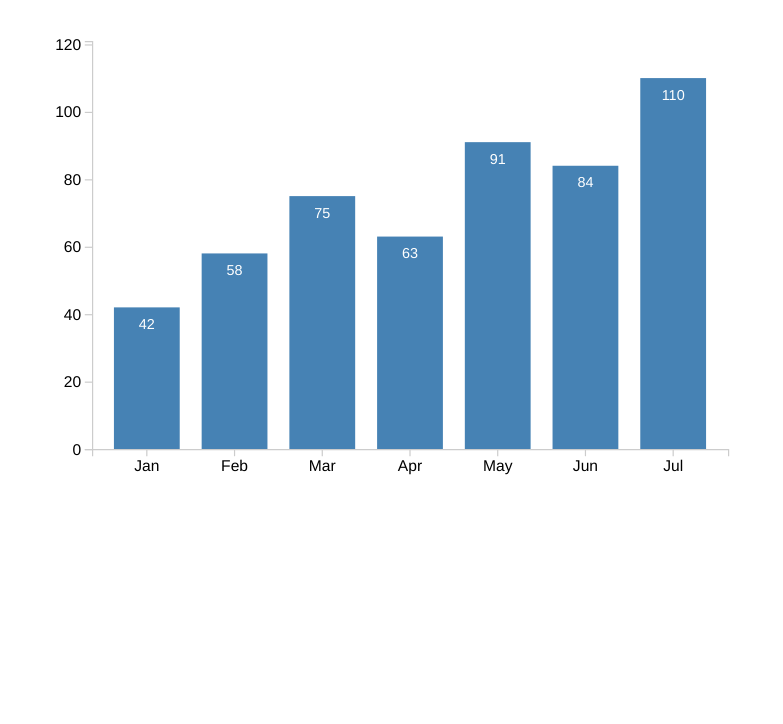
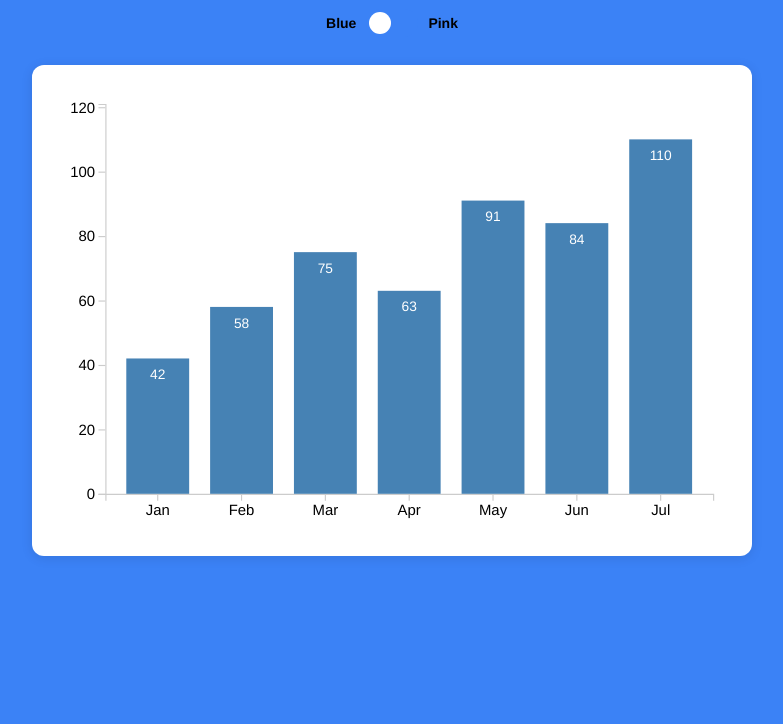
Before and after one commit to ries62/hello-world, a website: page index.html in a window 1280 px wide. Shown: the part 76-800 px from the top of the page, without its empty margins (248-1031 px from the left). Drawn offline with Linux system fonts and the light colour scheme.

Commit message:
Add blue/pink background toggle with Playwright tests

```diff
--- a/index.html
+++ b/index.html
@@ -9,26 +9,75 @@
     *, *::before, *::after { box-sizing: border-box; }
 
     body {
-      background-color: white;
       font-family: Helvetica, Arial, sans-serif;
       margin: 0;
       padding: 24px 16px;
       display: flex;
       flex-direction: column;
       align-items: center;
+      transition: background-color 0.3s;
+      background-color: white;
     }
 
+    body.bg-blue { background-color: #3b82f6; }
+    body.bg-pink { background-color: #ec4899; }
+
     h1 {
-      margin: 0 0 32px;
+      margin: 0 0 24px;
       font-size: clamp(1.4rem, 4vw, 2rem);
     }
 
-    #chart-container {
+    .toggle-container {
+      display: flex;
+      align-items: center;
+      gap: 10px;
+      margin-bottom: 28px;
+      font-size: 14px;
+      font-weight: 600;
+    }
+
+    #bg-toggle {
+      width: 52px;
+      height: 28px;
+      background: #3b82f6;
+      border: none;
+      border-radius: 14px;
+      cursor: pointer;
+      position: relative;
+      transition: background 0.3s;
+      padding: 0;
+    }
+
+    #bg-toggle[aria-checked="false"] {
+      background: #ec4899;
+    }
+
+    #bg-toggle .thumb {
+      position: absolute;
+      top: 3px;
+      left: 3px;
+      width: 22px;
+      height: 22px;
+      background: white;
+      border-radius: 50%;
+      transition: transform 0.3s;
+      pointer-events: none;
+    }
+
+    #bg-toggle[aria-checked="false"] .thumb {
+      transform: translateX(24px);
+    }
+
+    .chart-card {
+      background: white;
+      border-radius: 12px;
+      padding: 16px;
       width: 100%;
       max-width: 720px;
+      box-shadow: 0 2px 12px rgba(0,0,0,0.1);
     }
 
-    #chart-container svg {
+    .chart-card svg {
       width: 100%;
       height: auto;
       display: block;
@@ -61,11 +110,31 @@
     }
   </style>
 </head>
-<body>
+<body class="bg-blue">
   <h1>Hello, World!</h1>
-  <div id="chart-container"></div>
+
+  <div class="toggle-container">
+    <span>Blue</span>
+    <button id="bg-toggle" role="switch" aria-checked="true" aria-label="Toggle background color">
+      <span class="thumb"></span>
+    </button>
+    <span>Pink</span>
+  </div>
+
+  <div class="chart-card">
+    <svg id="chart"></svg>
+  </div>
 
   <script>
+    const toggle = document.getElementById('bg-toggle');
+
+    toggle.addEventListener('click', () => {
+      const isBlue = document.body.classList.contains('bg-blue');
+      document.body.classList.toggle('bg-blue', !isBlue);
+      document.body.classList.toggle('bg-pink', isBlue);
+      toggle.setAttribute('aria-checked', String(!isBlue));
+    });
+
     const data = [
       { label: "Jan", value: 42 },
       { label: "Feb", value: 58 },
@@ -82,8 +151,7 @@
     const width = totalWidth - margin.left - margin.right;
     const height = totalHeight - margin.top - margin.bottom;
 
-    const svg = d3.select("#chart-container")
-      .append("svg")
+    const svg = d3.select("#chart")
       .attr("viewBox", `0 0 ${totalWidth} ${totalHeight}`)
       .attr("preserveAspectRatio", "xMidYMid meet")
       .append("g")
```
Also changed, not shown: package.json (added, +7 -0 lines), playwright.config.js (added, +13 -0 lines), tests/toggle.spec.js (added, +28 -0 lines), .github/workflows/deploy.yml, 2 other files.
